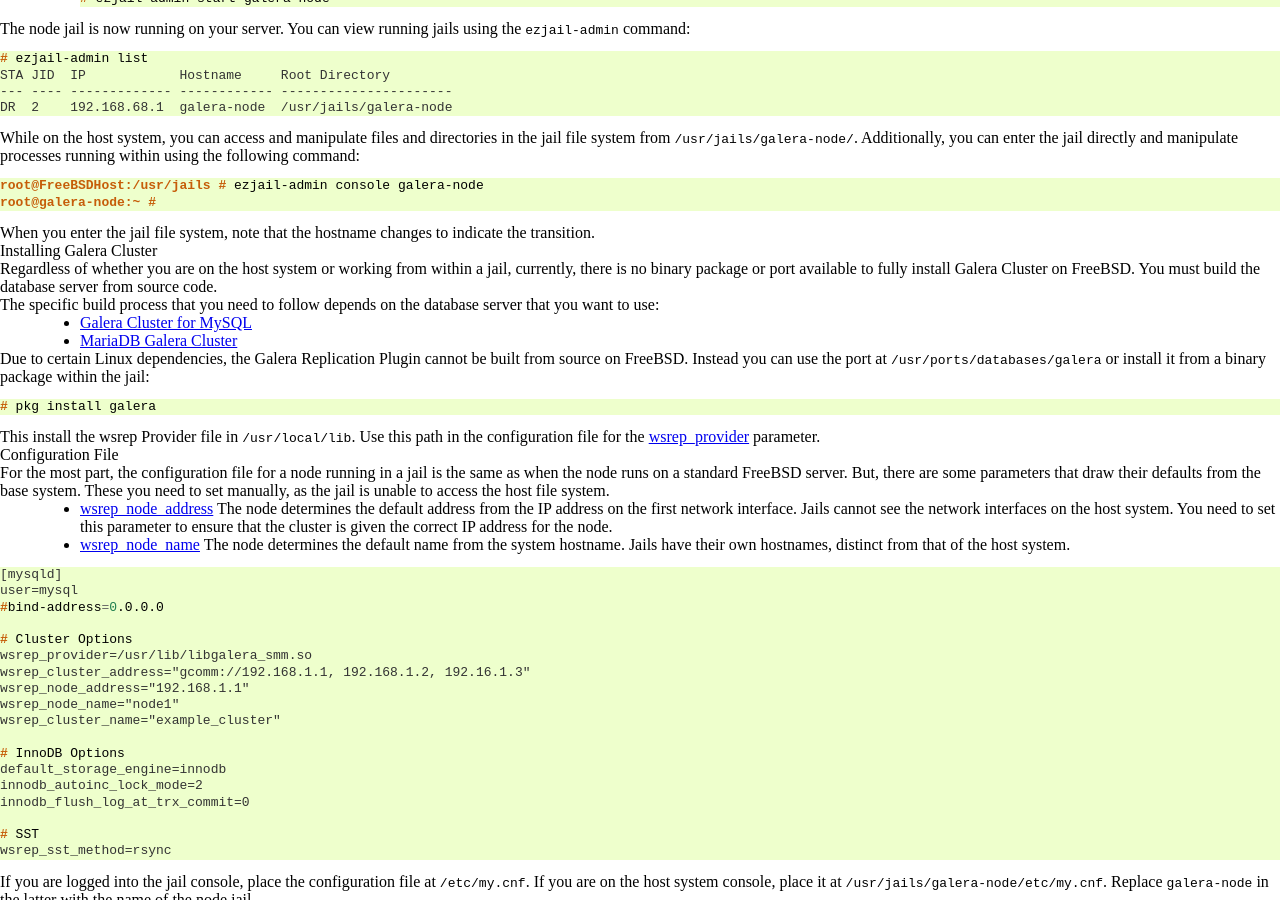
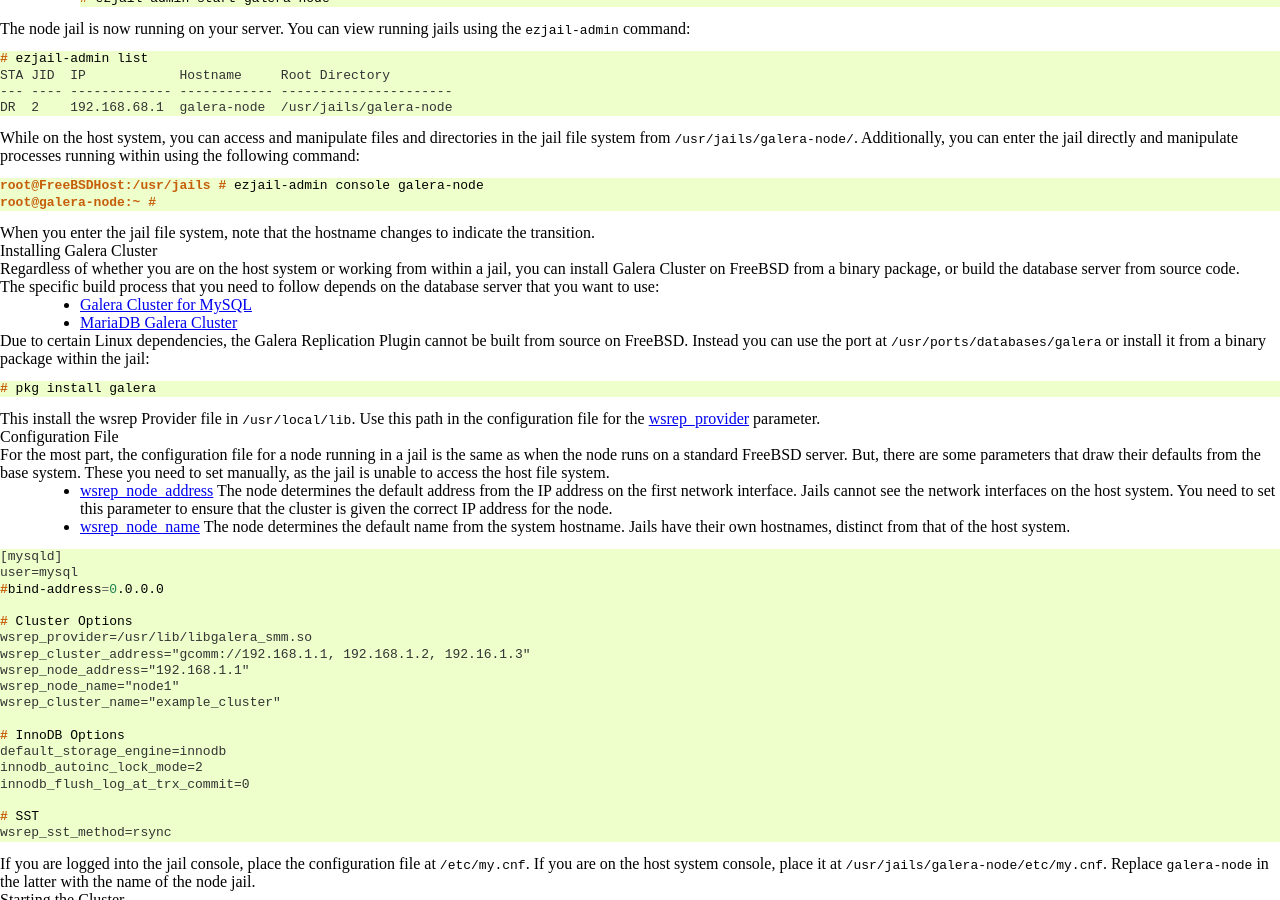
Before and after one commit to codership/documentation, a Sphinx documentation site: the page built from galeracluster/source/documentation/jails.rst, in a window 1280 px wide and 900 px high, scrolled down 2317 px. Built offline with Sphinx 7.4.7, drawn with Linux system fonts in a browser that asks for light colours; comment, search, counter and statistics services are not loaded.

Commit message:
#286 Added info on installing Galera Cluster on FreeBSD from a binary package.

```diff
--- a/galeracluster/source/documentation/jails.rst
+++ b/galeracluster/source/documentation/jails.rst
@@ -246,7 +246,7 @@ When you enter the jail file system, note that the hostname changes to indicate
 .. rst-class:: section-heading
 .. rubric:: Installing Galera Cluster
 
-Regardless of whether you are on the host system or working from within a jail, currently, there is no binary package or port available to fully install Galera Cluster on FreeBSD.  You must build the database server from source code.
+Regardless of whether you are on the host system or working from within a jail, you can install Galera Cluster on FreeBSD from a binary package, or build the database server from source code.
 
 The specific build process that you need to follow depends on the database server that you want to use:
 
```
